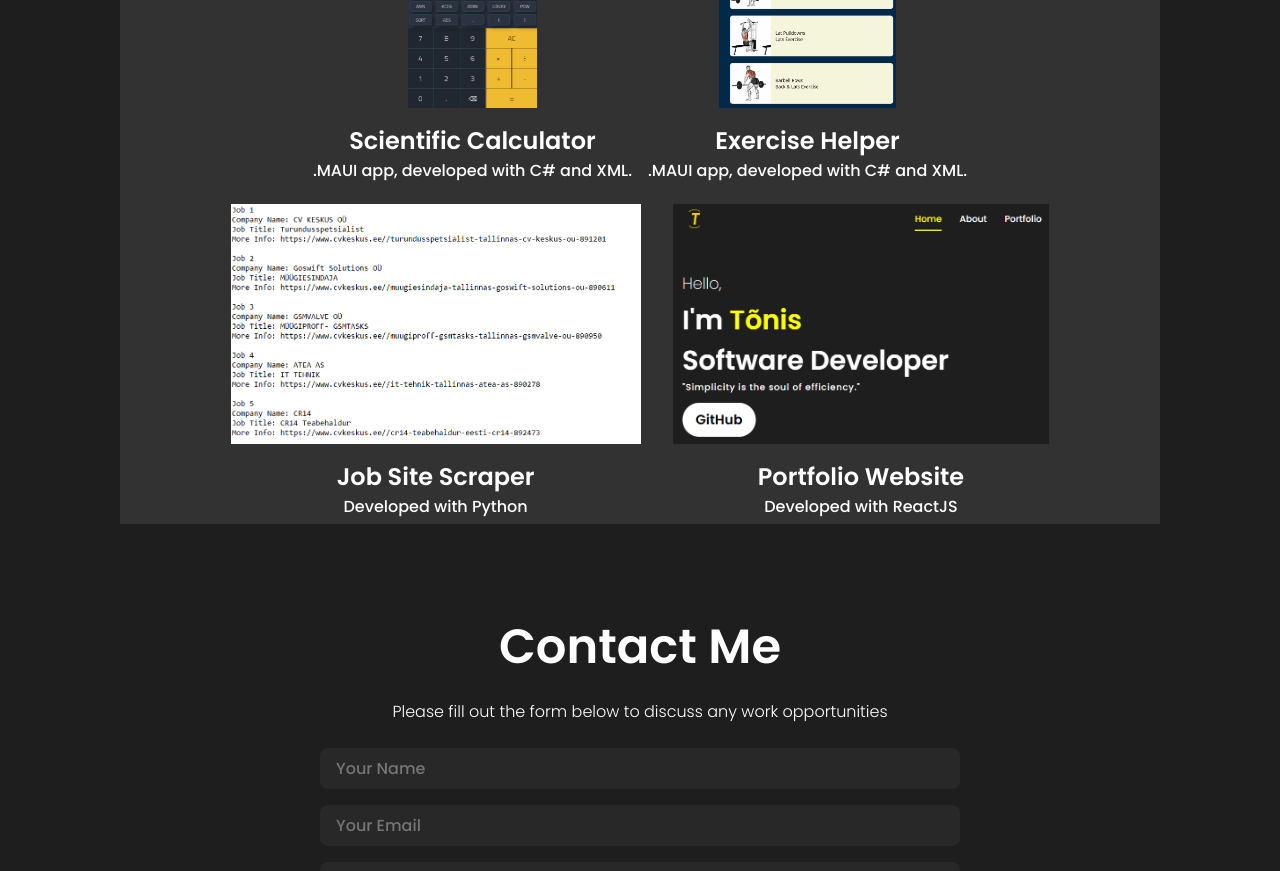
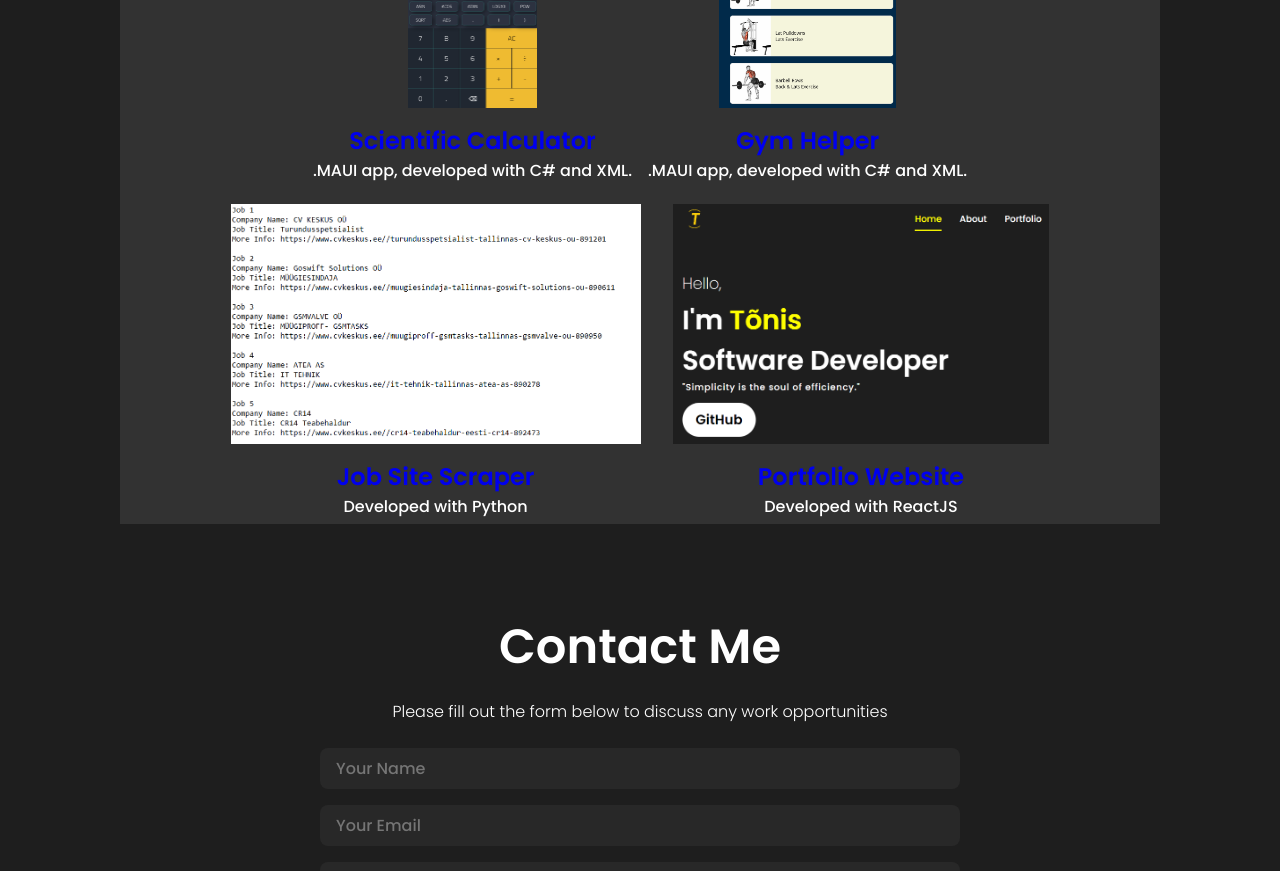
Before and after one commit to t6nislille/Portfolio-Website, a React (Create React App) app: page / in a window 1280 px wide. Shown: the part 1820-2691 px from the top of the page. Built offline with nearby package versions, Linux system fonts and the light colour scheme.

Commit message:
Add program files

```diff
--- a/src/components/Works/works.js
+++ b/src/components/Works/works.js
@@ -15,7 +15,7 @@ const Works = () => {
                  <div className='worksList'>
                     <img src={calkulatorApp} alt="calkulatorApp" className='worksListImg'/>
                     <div className='worksListText'>
-                        <h2> Scientific Calculator </h2>
+                    <h2><a href='https://github.com/t6nislille/ScientificCalculator' target='_blank' rel='noopener noreferrer'>Scientific Calculator</a></h2>
                         <p> .MAUI app, developed with C# and XML. </p>
                     </div>
                 </div>
@@ -23,7 +23,7 @@ const Works = () => {
                 <div className='worksList'>
                     <img src={gymAppIcon} alt="gymAppIcon" className='worksListImg'/>
                     <div className='worksListText'>
-                        <h2> Exercise Helper </h2>
+                    <h2><a href='https://github.com/t6nislille/ProjectSsentifGenie' target='_blank' rel='noopener noreferrer'>Gym Helper</a></h2>
                         <p> .MAUI app, developed with C# and XML. </p>
 
                     </div>
@@ -32,7 +32,7 @@ const Works = () => {
                 <div className='worksList'>
                     <img src={jobScrapeIcon} alt="jobScrapeIcon" className='worksListImg'/>
                     <div className='worksListText'>
-                        <h2> Job Site Scraper </h2>
+                    <h2><a href='https://github.com/t6nislille/Job-List-Scraping' target='_blank' rel='noopener noreferrer'>Job Site Scraper</a></h2>
                         <p> Developed with Python </p>
                     </div>
                 </div>
@@ -40,7 +40,7 @@ const Works = () => {
                 <div className='worksList'>
                     <img src={projectSiteIcon} alt="projectSiteIcon" className='worksListImg'/>
                     <div className='worksListText'>
-                        <h2> Portfolio Website </h2>
+                    <h2><a href='https://github.com/t6nislille/Job-List-Scraping' target='_blank' rel='noopener noreferrer'>Portfolio Website</a></h2>
                         <p> Developed with ReactJS </p>
                     </div>
                 </div>
```
Also changed, not shown: 1 other file (tests, documents, lock files or other folders).
